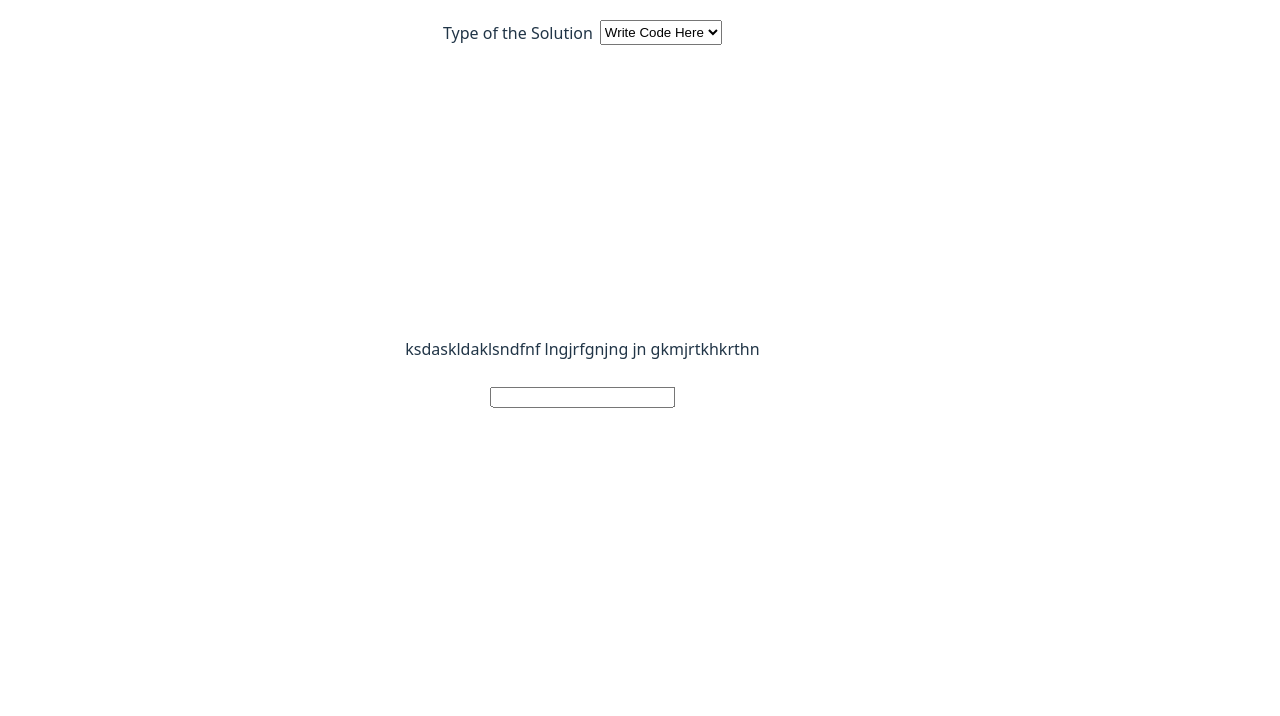
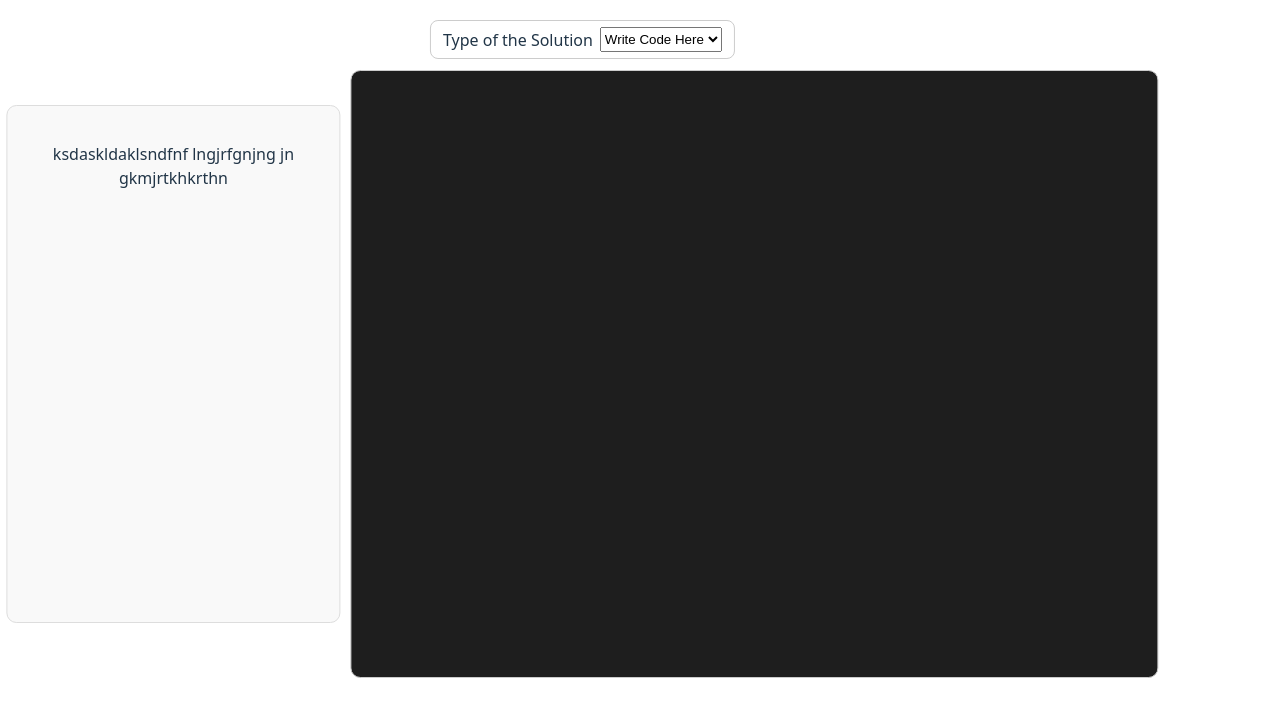
Before and after one commit to UomCpt/CptJudge, a React app in the folder frontend/frontend/: page / in a window 1280 px wide. Shown: the top 716 px of the page. Built offline with nearby package versions, Linux system fonts and the light colour scheme; the HTML template or start-up script is replaced by a standard one.

Commit message:
Create initiate editor

```diff
--- a/frontend/frontend/src/TypesOfSolution.css
+++ b/frontend/frontend/src/TypesOfSolution.css
@@ -1,5 +1,5 @@
 #body-types-of-solution{
-     position: relative;
+    position: relative;
 
     width: 90vw;
     height: 90vh;
@@ -9,15 +9,21 @@
 }
 
 #div-select {
-    position: absolute;
+    position: fixed;
     top: 16px;
     left: 50%;
+    transform: translateX(-50%);
 
-    transform: translateX(-50%);
     display: flex;
     flex-direction: row;
     align-items: center;
     gap: 7px;
+
+
+    padding: 6px 12px;
+    border-radius: 8px;
+    border: 1px solid #ccc;
+    z-index: 1000;
 
 }
 
@@ -46,3 +52,51 @@
     background-color: white;
     border-radius: 8px;
 }
+
+
+
+#editorContainer {
+      position: absolute;
+    top: 50%;
+    left: 50%;
+    transform: translate(-50%, -50%);
+    display: flex;
+    flex-direction: row;
+    align-items: center;
+    gap: 10px;
+    padding: 20px;
+    background-color: white;
+    border-radius: 8px;
+
+    width: 100%;
+    height: 80%;
+}
+
+#description {
+    width: 30%;               /* 30% της οθόνης/container */
+    height: 90%;             /* γεμίζει όλο το ύψος */
+    background: #f9f9f9;
+    border-radius: 10px;
+    padding: 20px;
+    border: 1px solid #ddd;
+    overflow-y: auto;
+    box-sizing: border-box;
+}
+
+#code-editor {
+
+    font-family: "Fira Code", monospace;
+    font-size: 1rem;
+    border-radius: 10px;
+    padding: 15px;
+
+    margin-top: 20px;
+    border: 1px solid #ccc;
+    background-color: #1e1e1e;
+    color: #f1f1f1;
+    resize: none;
+
+
+    width: 70%;
+    height: 100%;
+}
--- a/frontend/frontend/src/TypesOfSolution.jsx
+++ b/frontend/frontend/src/TypesOfSolution.jsx
@@ -41,10 +41,17 @@ export default function TypesOfSolution() {
         </select>
       </div>
 
+
+
         {selected=="WriteCodeHere"&&
-        <div id="page-editor" className="center">
+        <div id="editorContainer" >
+          <div id="description">
           <p>ksdaskldaklsndfnf lngjrfgnjng jn  gkmjrtkhkrthn </p>
-          <input type="text" />
+
+          </div>
+
+          <textarea id="code-editor" />
+
 
 
 
```
